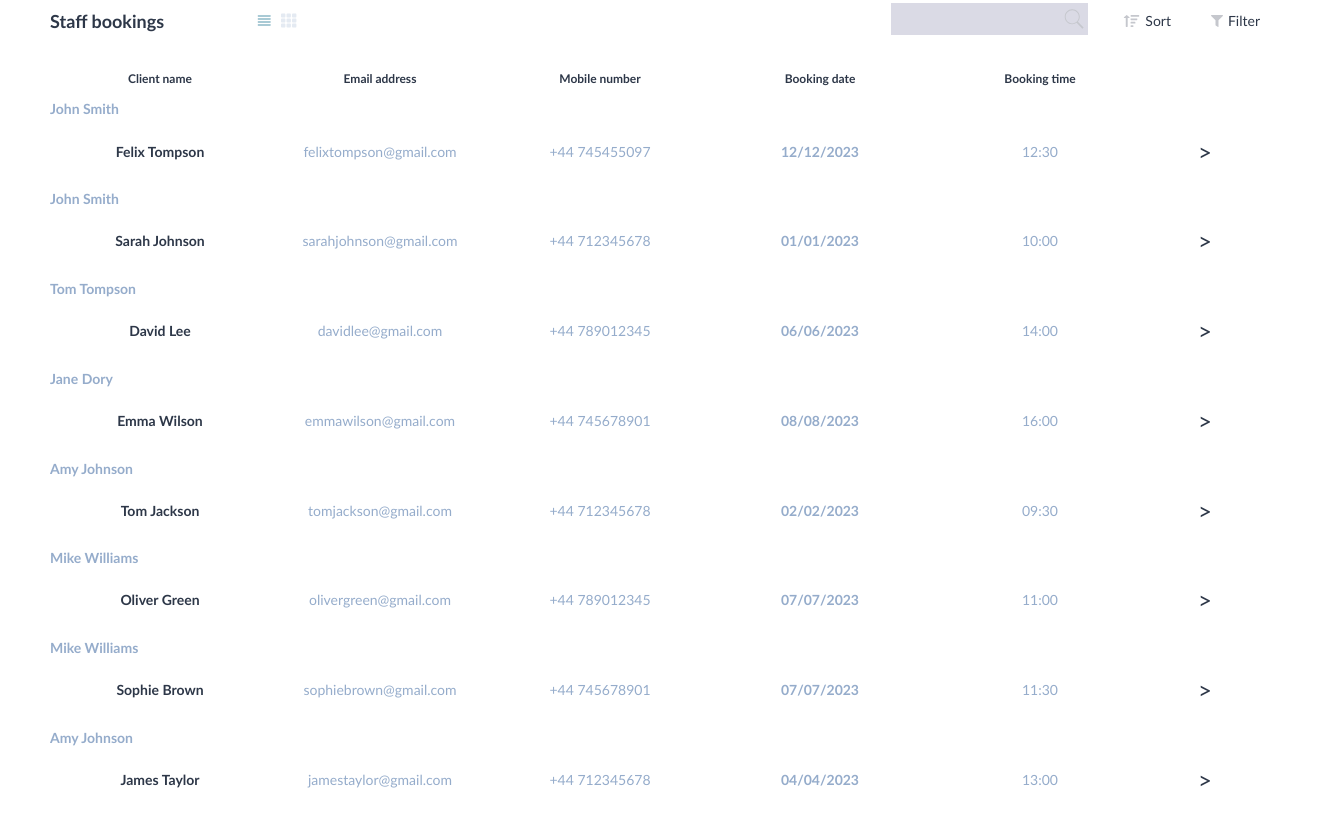
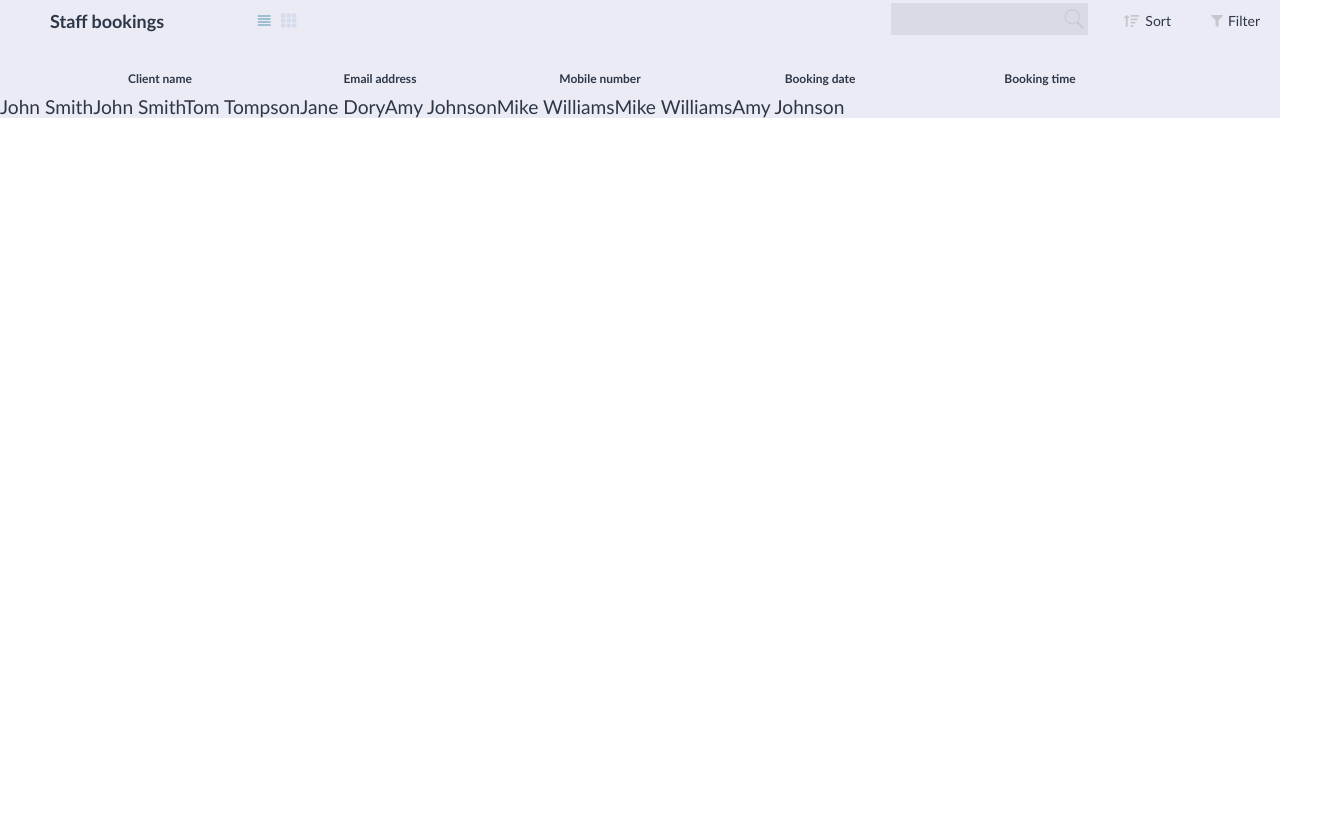
Before and after one commit to nology-tech/Tahiti-Client-Project, a React (Create React App) app: page /staff in a window 1280 px wide. Shown: the whole page, 1330 px wide, since content can reach past the window. Built offline with nearby package versions, Linux system fonts and the light colour scheme.

Commit message:
Modified the mockData by created a bookingsData and modified a code in Staff.jsx

```diff
--- a/src/assets/data/mockData.js
+++ b/src/assets/data/mockData.js
@@ -1,4 +1,63 @@
 const mockData = {
+  bookingsData: [
+    {
+      bookingId: 1,
+      client: "Felix Tompson",
+      practitioner: "John Smith",
+      bookingDate: "12/12/2023",
+      bookingTime: "12:30",
+    },
+    {
+      bookingId: 2,
+      client: "Sarah Johnson",
+      practitioner: "John Smith",
+      bookingDate: "01/01/2023",
+      bookingTime: "10:00",
+    },
+    {
+      bookingId: 3,
+      client: "David Lee",
+      practitioner: "Tom Tompson",
+      bookingDate: "06/06/2023",
+      bookingTime: "14:00",
+    },
+    {
+      bookingId: 4,
+      client: "Emma Wilson",
+      practitioner: "Jane Dory",
+      bookingDate: "08/08/2023",
+      bookingTime: "16:00",
+    },
+    {
+      bookingId: 5,
+      client: "Emma Wilson",
+      practitioner: "Amy Johnson",
+      bookingDate: "02/02/2023",
+      bookingTime: "09:30",
+    },
+    {
+      bookingId: 6,
+      client: "Oliver Green",
+      practitioner: "Mike Williams",
+      bookingDate: "07/07/2023",
+      bookingTime: "11:00",
+    },
+    {
+      bookingId: 7,
+      client: "Sophie Brown",
+      practitioner: "Mike Williams",
+      bookingDate: "07/07/2023",
+      bookingTime: "11:30",
+    },
+    {
+      bookingId: 8,
+      client: "James Taylor",
+      practitioner: "Amy Johnson",
+      bookingDate: "04/04/2023",
+      bookingTime: "13:00",
+    },
+  ],
+
   clientData: [
     {
       name: "Felix Tompson",
@@ -8,7 +67,6 @@ const mockData = {
       dateOfBirth: "12/12/1997",
       email: "felixtompson@gmail.com",
       mobileNumber: "+44 745455097",
-      practitioner: "Jane Dow",
 
       bookings: [
         {
--- a/src/pages/Staff/Staff.jsx
+++ b/src/pages/Staff/Staff.jsx
@@ -1,33 +1,57 @@
 import React from "react";
 import "./Staff.scss";
 import Table from "../../components/Table/Table";
-import TableCard from "../../components/TableCard/TableCard";
+// import TableCard from "../../components/TableCard/TableCard";
 import mockData from "../../assets/data/mockData";
 
 const Staff = () => {
-  const getData = mockData.clientData.map((client) => {
-    return client.bookings.map((booking, index) => {
-      return (
-        <div key={index}>
-          <h3 className="table-header" key={index}>
-            {booking.practitioner}
-          </h3>
-
-          <TableCard
-            key={index + 1}
-            item1={client.name}
-            item2={client.email}
-            item3={client.mobileNumber}
-            item4={booking.bookingDate}
-            item5={booking.bookingTime}
-          />
-        </div>
-      );
-    });
+  const getData = mockData.bookingsData.map((booking, index) => {
+    return booking.practitioner;
+    // <div key={index}>
+    //   <h3 key={index} className="table-header">
+    //     {booking.bookingId.practitioner}
+    //   </h3>
+    //   {mockData.clientData.map((client, index) => {
+    //     return (
+    //       <TableCard
+    //         key={index}
+    //         item1={client.name}
+    //         item2={client.email}
+    //         item3={client.mobileNumber}
+    //         item4={booking.bookingId}
+    //         item5={booking.bookingTime}
+    //       />
+    //     );
+    //   })}
+    // </div>
   });
 
+  console.log(getData);
+
+  // const getData = mockData.clientData.map((client) => {
+
+  //   return client.bookings.map((booking, index) => {
+  //     return (
+  //       <div key={index}>
+  //         <h3 className="table-header" key={index}>
+  //           {booking.practitioner}
+  //         </h3>
+
+  //         <TableCard
+  //           key={index + 1}
+  //           item1={client.name}
+  //           item2={client.email}
+  //           item3={client.mobileNumber}
+  //           item4={booking.bookingDate}
+  //           item5={booking.bookingTime}
+  //         />
+  //       </div>
+  //     );
+  //   });
+  // });
+
   return (
-    <div>
+    <div className="staff-page">
       <div>
         <Table
           title={"Staff bookings"}
--- a/src/pages/Staff/Staff.scss
+++ b/src/pages/Staff/Staff.scss
@@ -0,0 +1,3 @@
+.staff-page {
+    background-color: #ebebf5;
+  }
```
